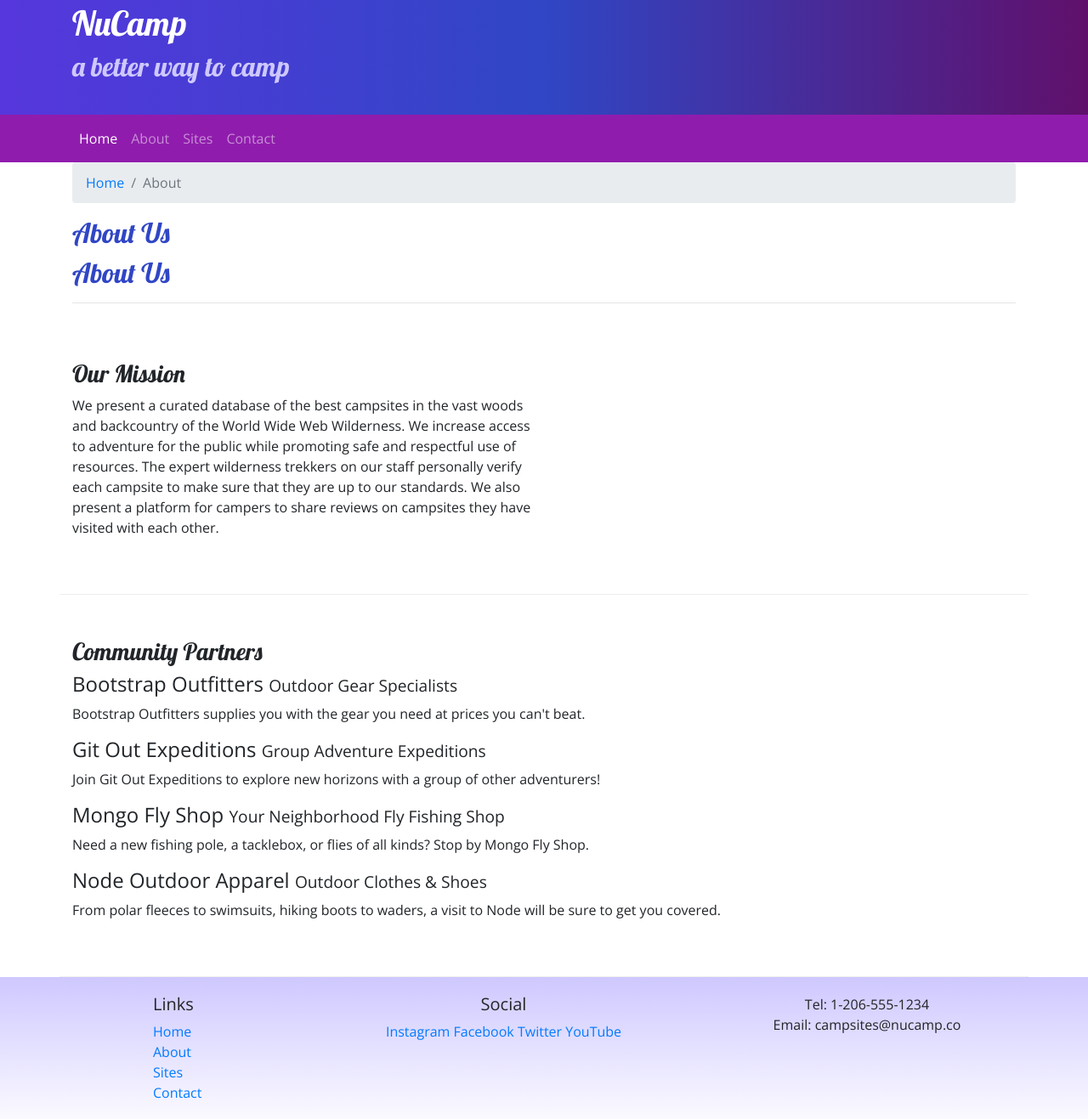
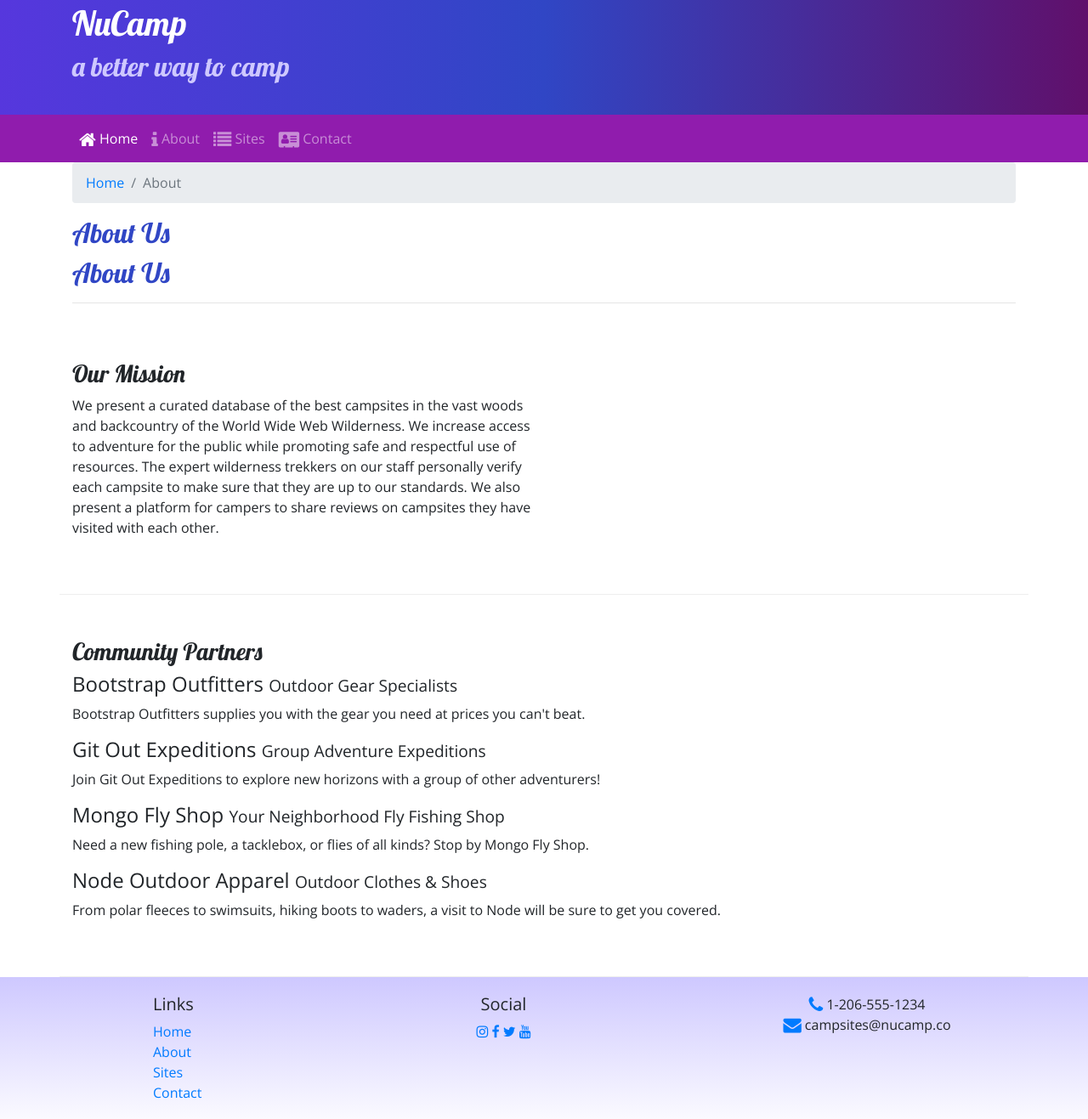
Before and after one commit to hughesmarissa/2-Bootstrap, a website: page aboutus.html in a window 1280 px wide. Shown: the part 27-1344 px from the top of the page at 85% size. Drawn offline with nearby package versions, Linux system fonts and the light colour scheme.

Commit message:
Add FontAwesome link and icons to index&aboutus.html pages

```diff
--- a/aboutus.html
+++ b/aboutus.html
@@ -9,11 +9,11 @@
     <!-- Bootstrap CSS -->
     <link rel="stylesheet" href="node_modules/bootstrap/dist/css/bootstrap.min.css" />
 
-    <!-- Additional CSS must be placed after Bootstrap CSS -->
+    <!-- CSS LINKS -->
     <link rel="stylesheet" href="https://fonts.googleapis.com/css?family=Lobster|Open+Sans" />
     <link rel="stylesheet" href="css/styles.css" />
 
-     <!-- Additional CSS must be placed after Bootstrap CSS -->
+     <!-- FONTAWESOME LINK -->
      <link rel="stylesheet" href="node_modules/font-awesome/css/font-awesome.min.css" />
 
     <title>NuCamp: A Better Way To Camp</title>
@@ -40,10 +40,10 @@
         </button>
         <div class="collapse navbar-collapse" id="nucampNavbar">
         <ul class="navbar-nav">
-            <li class="nav-item active"><a class="nav-link" href="index.html">Home</a></li>
-            <li class="nav-item"><a class="nav-link" href="#">About</a></li>
-            <li class="nav-item"><a class="nav-link" href="#">Sites</a></li>
-            <li class="nav-item"><a class="nav-link" href="#">Contact</a></li>
+            <li class="nav-item active"><a class="nav-link" href="index.html"><i class="fa fa-home fa-lg"></i> Home</a></li>
+            <li class="nav-item"><a class="nav-link" href="#"><i class="fa fa-info fa-lg"></i> About</a></li>
+            <li class="nav-item"><a class="nav-link" href="#"><i class="fa fa-list fa-lg"></i> Sites</a></li>
+            <li class="nav-item"><a class="nav-link" href="#"><i class="fa fa-address-card fa-lg"></i> Contact</a></li>
         </ul>
         </div>
     </div>
@@ -98,14 +98,14 @@
                 </div>
                 <div class="col-6 col-sm-5 text-center">
                     <h5>Social</h5>
-                    <a href="http://instagram.com/">Instagram</a>
-                    <a href="http://facebook.com/">Facebook</a>
-                    <a href="http://twitter.com/">Twitter</a>
-                    <a href="http://youtube.com/">YouTube</a>
+                    <a href="http://instagram.com/"><i class="fa fa-instagram"></i></a>
+                    <a href="http://facebook.com/"><i class="fa fa-facebook"></i></a>
+                    <a href="http://twitter.com/"><i class="fa fa-twitter"></i></a>
+                    <a href="http://youtube.com/"><i class="fa fa-youtube"></i></a>
                 </div>
                 <div class="col-sm-4 text-center">
-                    Tel: 1-206-555-1234<br />
-                    Email: campsites@nucamp.co
+                    <i class="fa fa-phone fa-lg text-primary"></i> 1-206-555-1234<br />
+                    <i class="fa fa-envelope fa-lg text-primary"></i> campsites@nucamp.co
                 </div>
            </div>
         </div>
```
Also changed, not shown: index.html (+8 -8 lines).
